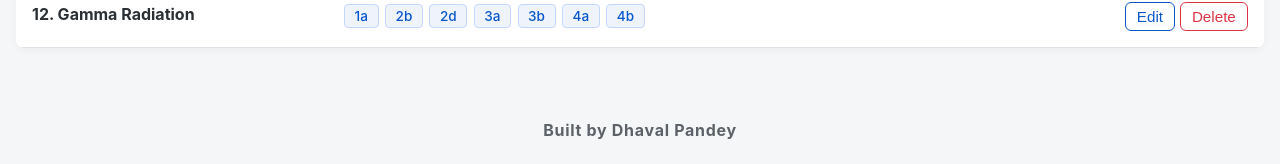
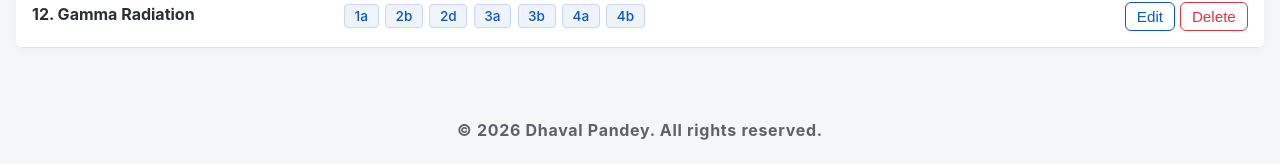
Before and after one commit to dhavalpandey/tiffin-cpac-tracker, a Flask app: page /curriculum in a window 1280 px wide. Shown: the part 1995-2159 px from the top of the page. Run offline with Flask 3, Linux system fonts and the light colour scheme; a user stored in the database is signed in.

Commit message:
plesk hosting

```diff
--- a/templates/base.html
+++ b/templates/base.html
@@ -247,6 +247,10 @@
 			</div>
 		</div>
 
-		<b><footer class="site-footer">Built by Dhaval Pandey</footer></b>
+		<b
+			><footer class="site-footer">
+				© 2026 Dhaval Pandey. All rights reserved.
+			</footer></b
+		>
 	</body>
 </html>
```
Also changed, not shown: passenger_wsgi.py (added, +9 -0 lines).
